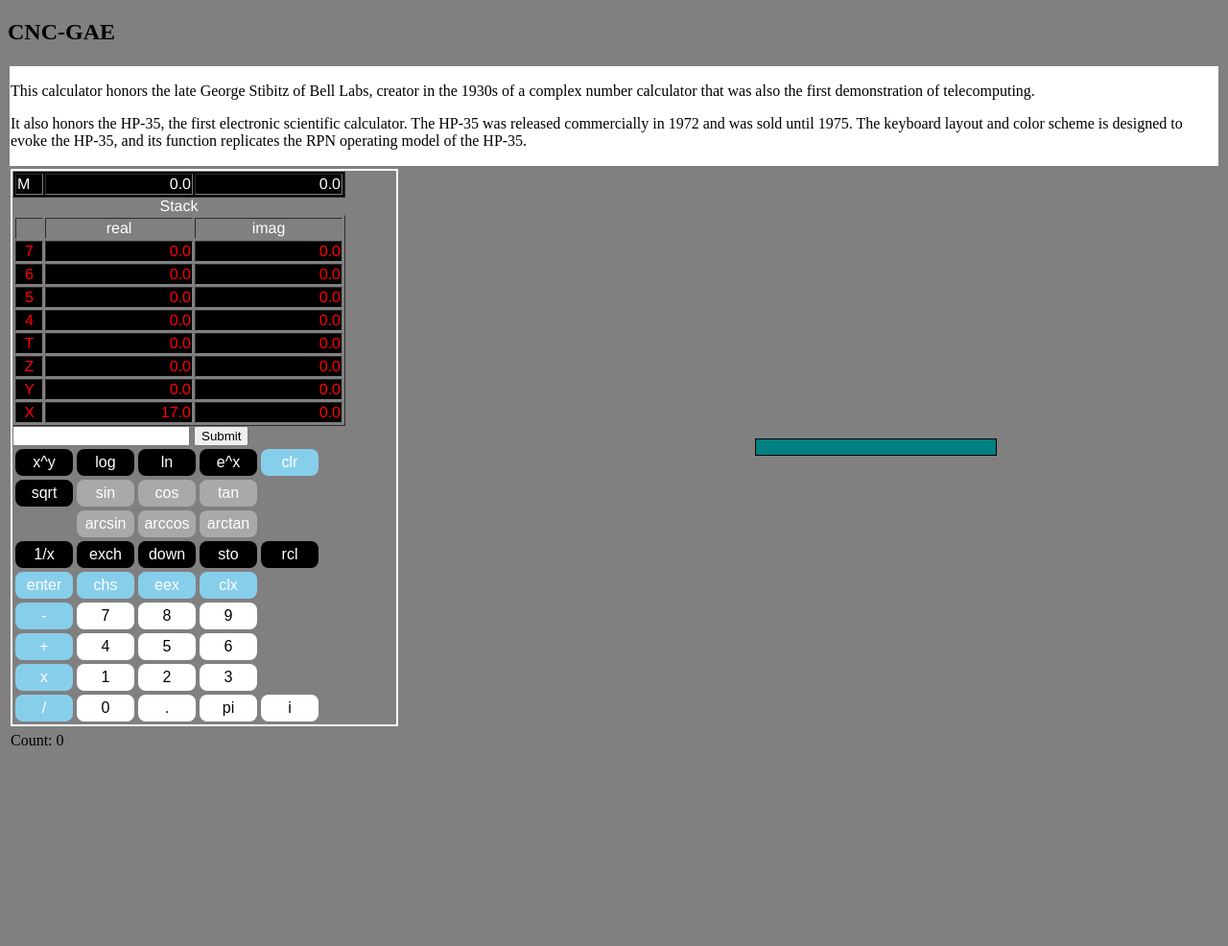
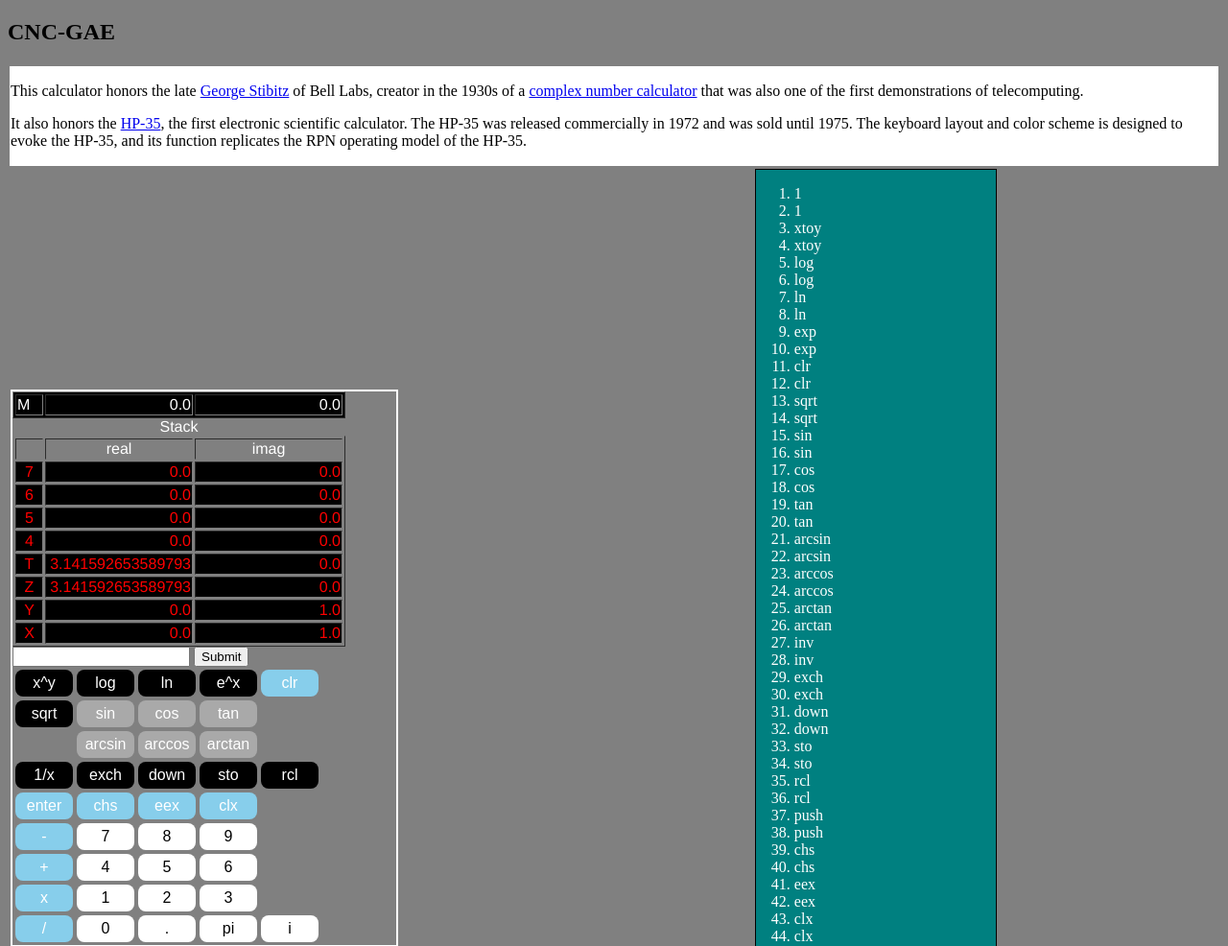
Before and after one commit to nygeek/cnc, a Flask app: page / in a window 1280 px wide. Shown: the top 986 px of the page at 96% size. Before the commit the page ends 777 px from the top, so only its background shows below. Run offline with Flask 3, Linux system fonts and the light colour scheme.

Commit message:
checkpoint

```diff
--- a/cnc_flask.py
+++ b/cnc_flask.py
@@ -63,7 +63,7 @@ def handle_post_form():
 def digit(dig):
     """ handle a digit button click """
     (_x, num) = cnc_engine.digit(dig)
-    flash('dig: ' + str(dig) + ', num: ' + str(num))
+    # flash('dig: ' + str(dig) + ', num: ' + str(num))
     return redirect(url_for('index'))
 
 
--- a/templates/cnc-35.html
+++ b/templates/cnc-35.html
@@ -6,16 +6,9 @@
 <table>
     <tr class="caption">
     <td colspan=2>
-    <p>This calculator honors the late George Stibitz
-       of Bell Labs, creator in the 1930s of a complex number
-       calculator that was also the first demonstration of
-       telecomputing.
+        <p>This calculator honors the late <a href="https://en.wikipedia.org/wiki/George_Stibitz">George Stibitz</a> of Bell Labs, creator in the 1930s of a <a href="https://www.computerhistory.org/revolution/birth-of-the-computer/4/85/342">complex number calculator</a> that was also one of the first demonstrations of telecomputing.
 
-    <p>It also honors the HP-35, the first electronic scientific
-       calculator.  The HP-35 was released commercially in 1972
-       and was sold until 1975.  The keyboard layout and color
-       scheme is designed to evoke the HP-35, and its function
-       replicates the RPN operating model of the HP-35.
+        <p>It also honors the <a href="https://en.wikipedia.org/wiki/HP-35">HP-35</a>, the first electronic scientific calculator.  The HP-35 was released commercially in 1972 and was sold until 1975.  The keyboard layout and color scheme is designed to evoke the HP-35, and its function replicates the RPN operating model of the HP-35.
     </td>
     </tr>
 <tr>
```
Also changed, not shown: cnc.py (+5 -4 lines).
